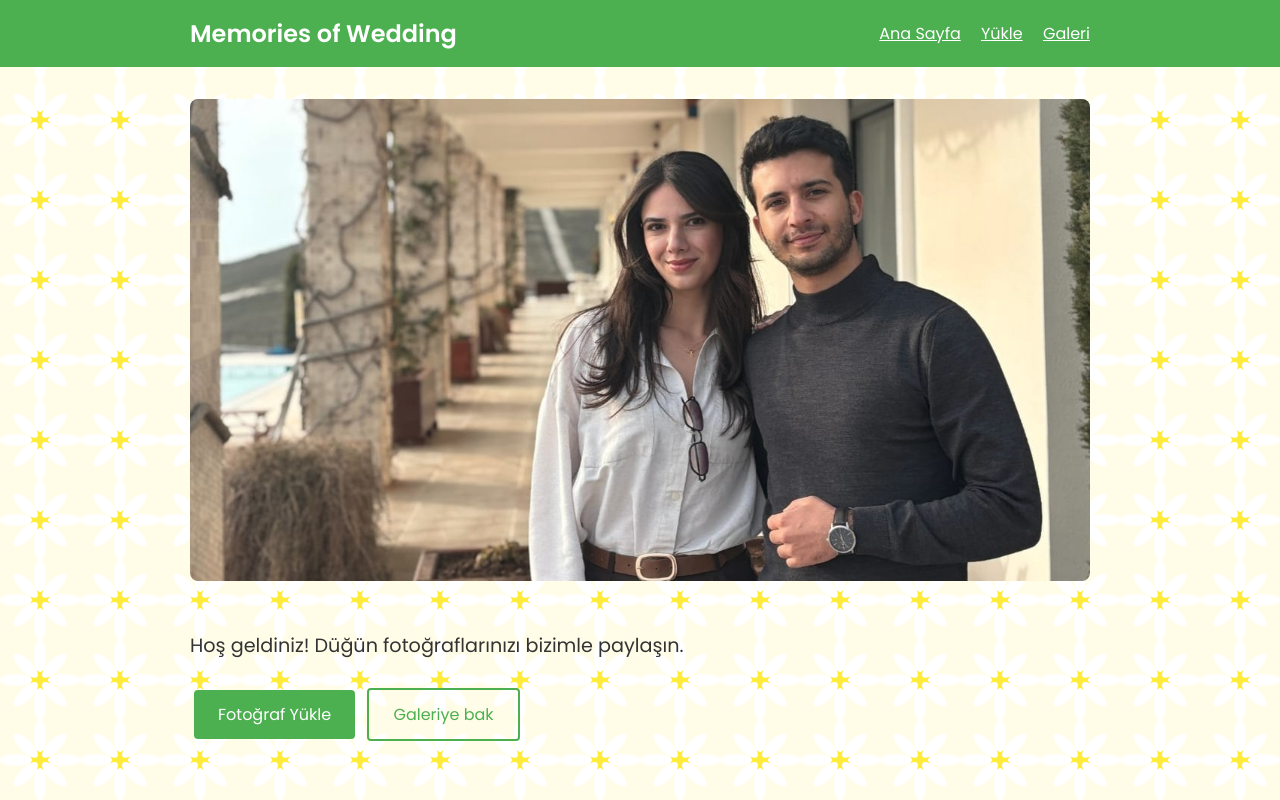
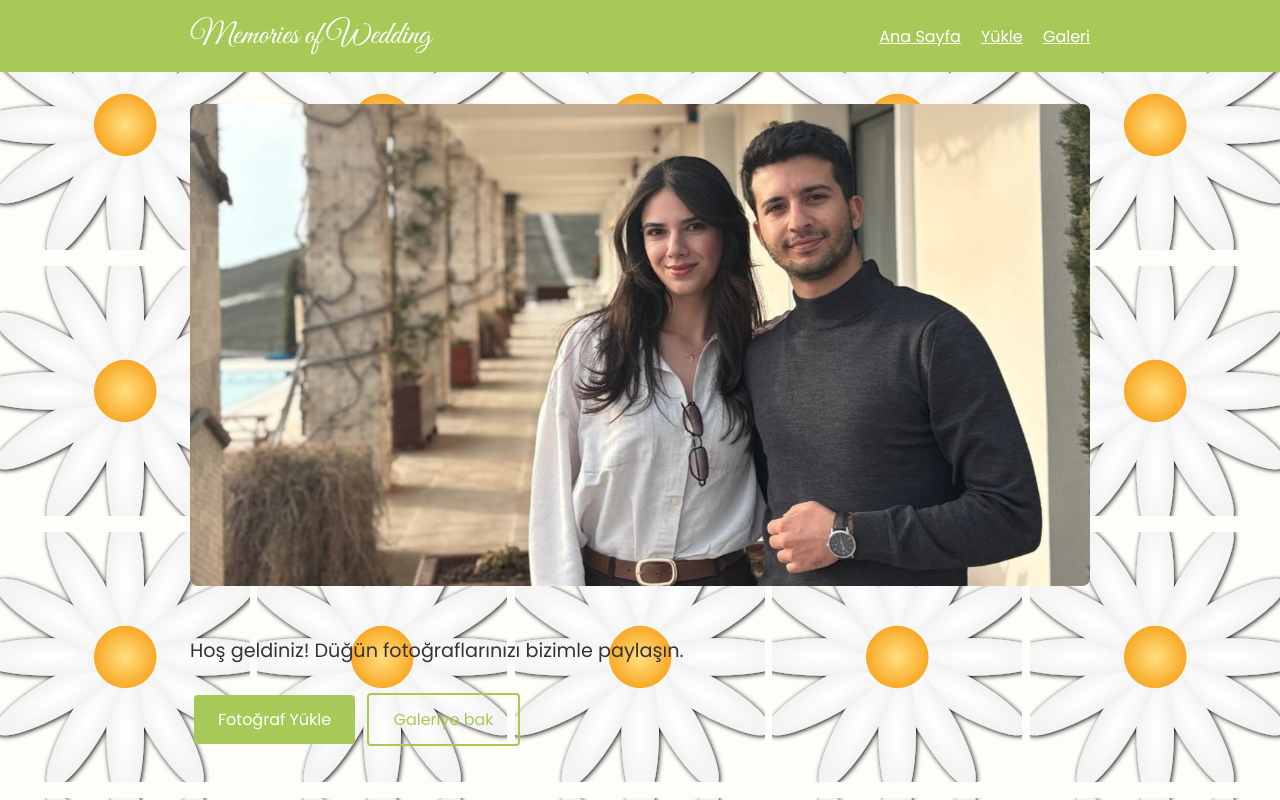
Before and after one commit to alibekirozer/Memoriesofwedding, a Flask app: page / in a window 1280 px wide. Run offline with Flask 3, Linux system fonts and the light colour scheme.

Commit message:
style: add spaced realistic daisies and soft palette

```diff
--- a/static/styles.css
+++ b/static/styles.css
@@ -1,6 +1,7 @@
 :root {
-  --primary-color: #4caf50;
-  --secondary-color: #fffde7;
+  /* Softer palette for an elegant wedding theme */
+  --primary-color: #a7c957;
+  --secondary-color: #fffdf8;
   --text-color: #333;
 }
 
@@ -8,8 +9,8 @@ body {
   font-family: 'Poppins', sans-serif;
   background-color: var(--secondary-color);
   background-image: url('daisy.svg');
-  background-size: 80px 80px;
-  background-repeat: repeat;
+  background-size: 250px 250px;
+  background-repeat: space; /* Daha aralıklı papatyalar */
   margin: 0;
   color: var(--text-color);
 }
@@ -27,8 +28,9 @@ header .container {
 }
 
 header h1 {
-  font-weight: 600;
-  font-size: 1.5rem;
+  font-family: 'Great Vibes', cursive;
+  font-weight: 400;
+  font-size: 2rem;
   margin: 0;
 }
 
@@ -77,7 +79,7 @@ nav a:hover {
 }
 
 .btn:hover {
-  background: #4a148c;
+  background: #86b44e;
 }
 
 .btn-secondary {
--- a/templates/base.html
+++ b/templates/base.html
@@ -6,7 +6,7 @@
   <title>{{ title or 'Memories of Wedding' }}</title>
   <link rel="preconnect" href="https://fonts.googleapis.com">
   <link rel="preconnect" href="https://fonts.gstatic.com" crossorigin>
-  <link href="https://fonts.googleapis.com/css2?family=Poppins:wght@300;400;600&display=swap" rel="stylesheet">
+  <link href="https://fonts.googleapis.com/css2?family=Poppins:wght@300;400;600&family=Great+Vibes&display=swap" rel="stylesheet">
   <link rel="stylesheet" href="{{ url_for('static', filename='styles.css') }}">
 </head>
 <body>
```
Also changed, not shown: static/daisy.svg.
